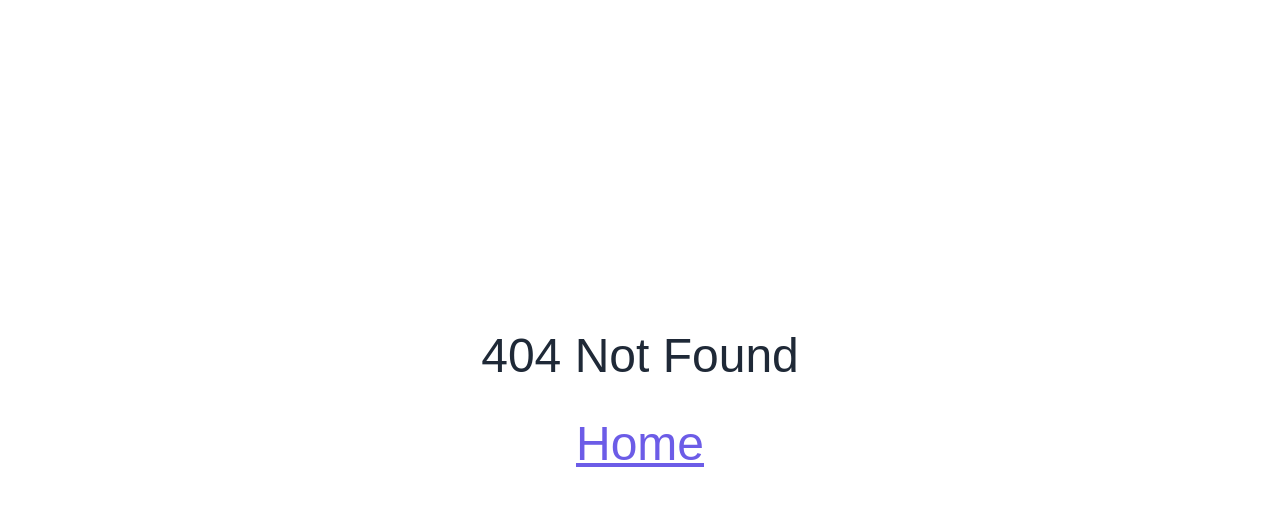
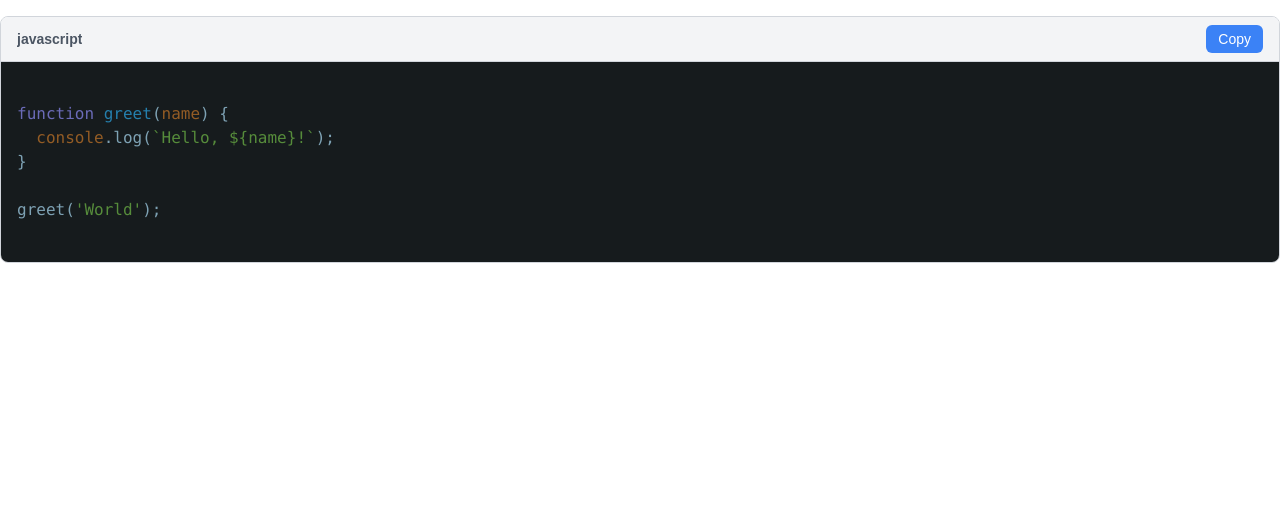
Before and after one commit to sameerkali/React_coding_round_practice, a React (Vite) app: page /code in a window 1280 px wide. Before the commit this address had no page. Shown: the top 506 px of the page. Built offline with nearby package versions, Linux system fonts and the light colour scheme.

Commit message:
add code snippets in this project

```diff
--- a/package.json
+++ b/package.json
@@ -13,10 +13,13 @@
     "@headlessui/react": "^2.1.1",
     "dompurify": "^3.1.6",
     "emailjs-com": "^3.2.0",
+    "prismjs": "^1.29.0",
     "react": "^18.2.0",
+    "react-copy-to-clipboard": "^5.1.0",
     "react-dom": "^18.2.0",
     "react-ga4": "^2.1.0",
     "react-router-dom": "^6.23.0",
+    "react-syntax-highlighter": "^15.5.0",
     "tesseract.js": "^5.1.0"
   },
   "devDependencies": {
--- a/src/App.jsx
+++ b/src/App.jsx
@@ -29,6 +29,7 @@ import ProblemsPage from "./Components/allProblems/ProblemsPage";
 //setup google analytics
 import ReactGA from "react-ga4";
 import Feedback from "./Components/Feedback";
+import Code from "./Components/Code_Snippet/Code";
 
 ReactGA.initialize("G-R3DJ0V5QK6");
 
@@ -41,6 +42,13 @@ function PageViewTracker() {
 
   return null;
 }
+const exampleCode = `
+function greet(name) {
+  console.log(\`Hello, \${name}!\`);
+}
+
+greet('World');
+  `;
 
 const App = () => {
   return (
@@ -82,6 +90,7 @@ const App = () => {
         <Route path="mq" element={<Marquee />} />
         <Route path="/problems" element={<ProblemsPage />} />
         <Route path="/feedback" element={<Feedback />} />
+        <Route path="/code" element={<Code code={exampleCode} language="javascript" />} />
       </Routes>
     </BrowserRouter>
   );
--- /dev/null
+++ b/src/Components/Code_Snippet/Code.jsx
@@ -0,0 +1,41 @@
+import React, { useState } from 'react';
+import { Light as SyntaxHighlighter } from 'react-syntax-highlighter';
+import { atelierLakesideDark } from 'react-syntax-highlighter/dist/esm/styles/hljs';
+
+const Code = ({ code, language }) => {
+  const [copied, setCopied] = useState(false);
+
+  const handleCopy = () => {
+    navigator.clipboard.writeText(code);
+    setCopied(true);
+    setTimeout(() => setCopied(false), 2000);
+  };
+
+  return (
+    <div className="my-4 border border-gray-300 rounded-lg overflow-hidden">
+      <div className="flex justify-between items-center px-4 py-2 bg-gray-100 border-b border-gray-300">
+        <span className="text-sm font-semibold text-gray-600">{language}</span>
+        <button
+          onClick={handleCopy}
+          className={`px-3 py-1 text-sm font-medium text-white rounded-md transition-colors ${
+            copied ? 'bg-green-500' : 'bg-blue-500 hover:bg-blue-600'
+          }`}
+        >
+          {copied ? 'Copied!' : 'Copy'}
+        </button>
+      </div>
+      <SyntaxHighlighter
+        language={language}
+        style={atelierLakesideDark}
+        wrapLines={true}
+        customStyle={{
+          margin: 0,
+          padding: '1rem'
+        }}
+      >
+        {code}
+      </SyntaxHighlighter>
+    </div>
+  );
+};
+export default Code
```
Also changed, not shown: 1 other file (tests, documents, lock files or other folders).
